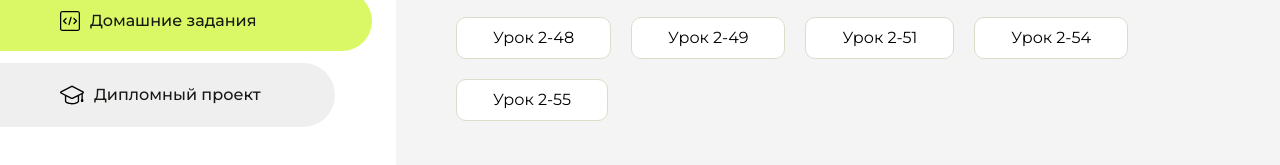
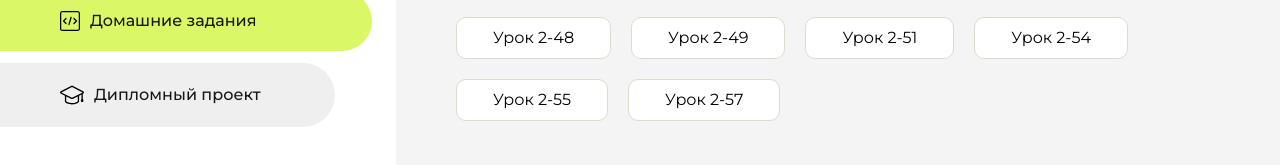
Before and after one commit to pavel-sor/homework, a plain HTML site: page index.html in a window 1280 px wide. Shown: the part 345-510 px from the top of the page. Drawn offline with Linux system fonts and the light colour scheme.

Commit message:
Update index.html

```diff
--- a/index.html
+++ b/index.html
@@ -131,6 +131,9 @@
                     <li class="content__list-item">
                         <a href="lesson-55/index.html">Урок 2-55</a>
                     </li>
+                    <li class="content__list-item">
+                        <a href="lesson-57/index.html">Урок 2-57</a>
+                    </li>
                 </ul>
             </div>
             <div class="content__block hidden" id="diplomBlock">
```
